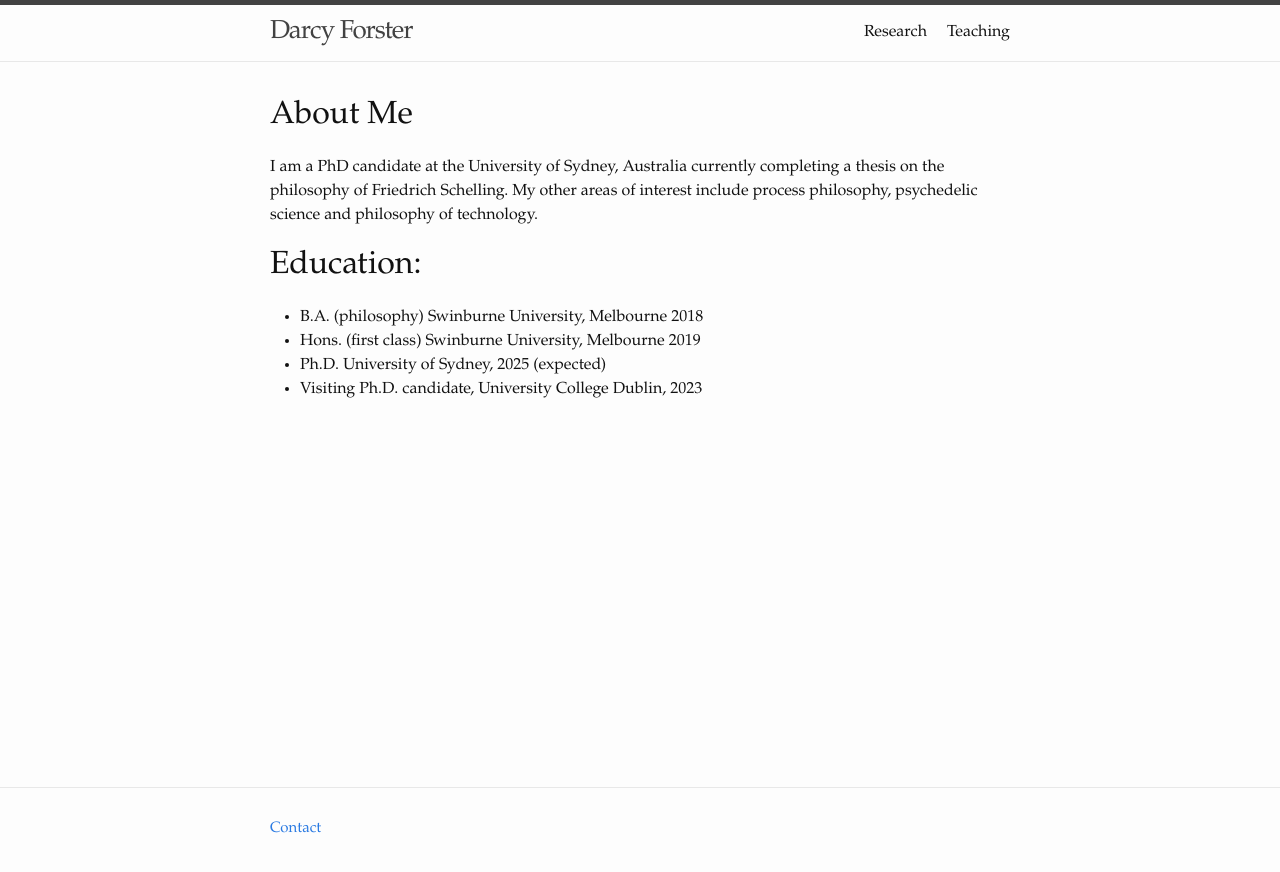
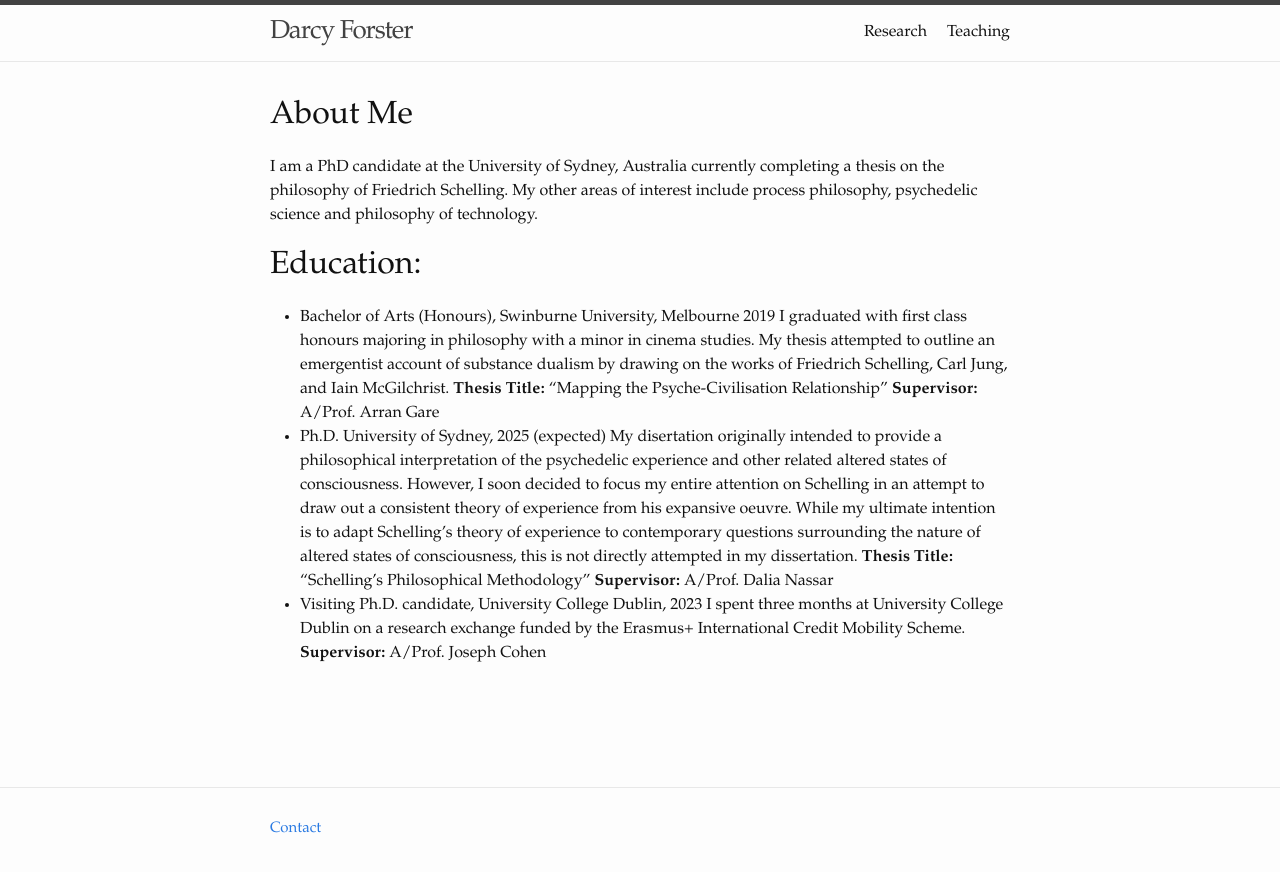
Before and after one commit to darcyforster/darcyforster, a Jekyll site: the page built from index.markdown, in a window 1280 px wide. Shown: the top 872 px of the page. Built offline with Jekyll 4.4.1, drawn with Linux system fonts in a browser that asks for light colours.

Commit message:
Update index.markdown

```diff
--- a/index.markdown
+++ b/index.markdown
@@ -10,7 +10,14 @@ I am a PhD candidate at the University of Sydney, Australia currently completing
 
 Education:
 ======
-* B.A. (philosophy) Swinburne University, Melbourne 2018
-* Hons. (first class) Swinburne University, Melbourne 2019
+* Bachelor of Arts (Honours), Swinburne University, Melbourne 2019
+  I graduated with first class honours majoring in philosophy with a minor in cinema studies. My thesis attempted to outline an emergentist account of substance dualism by drawing on the works of Friedrich Schelling, Carl Jung, and Iain McGilchrist.
+  **Thesis Title:** "Mapping the Psyche-Civilisation Relationship"
+  **Supervisor:** A/Prof. Arran Gare
 * Ph.D. University of Sydney, 2025 (expected)
+  My disertation originally intended to provide a philosophical interpretation of the psychedelic experience and other related altered states of consciousness. However, I soon decided to focus my entire attention on Schelling in an attempt to draw out a consistent theory of experience from his expansive oeuvre. While my ultimate intention is to adapt Schelling's theory of experience to contemporary questions surrounding the nature of altered states of consciousness, this is not directly attempted in my dissertation.
+  **Thesis Title:** "Schelling's Philosophical Methodology"
+  **Supervisor:** A/Prof. Dalia Nassar
 * Visiting Ph.D. candidate, University College Dublin, 2023
+  I spent three months at University College Dublin on a research exchange funded by the Erasmus+ International Credit Mobility Scheme.
+  **Supervisor:** A/Prof. Joseph Cohen
```
